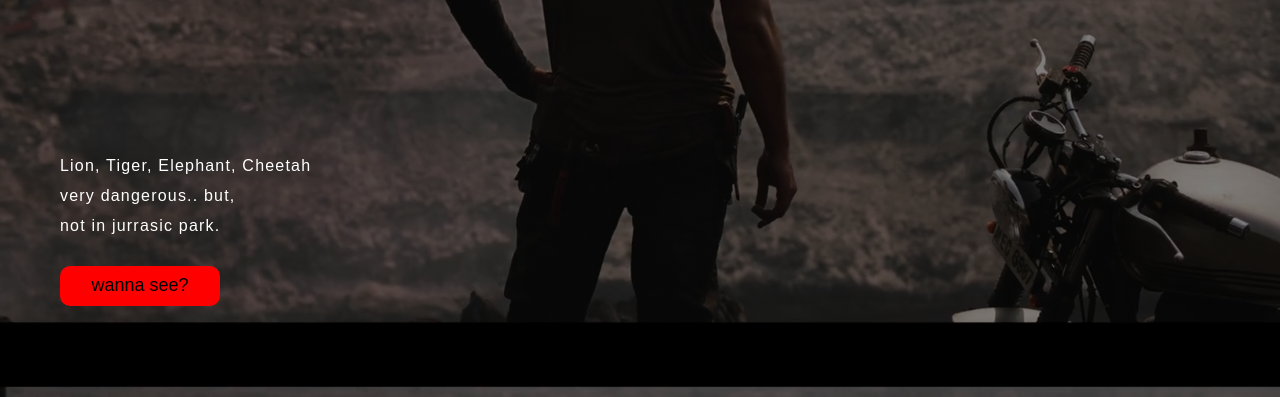
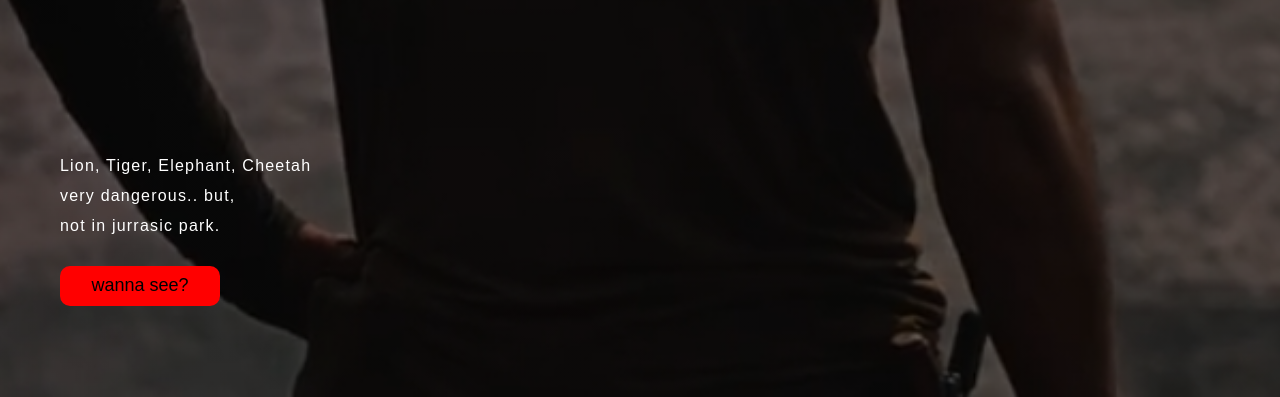
Before and after one commit to KesuboyinaYaswanth/salaar3, a plain HTML site: page index.html in a window 1280 px wide. Shown: the part 403-800 px from the top of the page. Drawn offline with nearby package versions, Linux system fonts and the light colour scheme; files whose address does not match are found by name.

Commit message:
Update style2.css

```diff
--- a/style2.css
+++ b/style2.css
@@ -18,7 +18,7 @@
     width: 100%;
     background: linear-gradient(to top, rgba(0,0,0,0.5)50%,rgba(0, 0, 0, 0.5)50%), url(pb.jpg);
     background-position: center;
-    background-size: 1550px;
+    background-size: 5000px;
     height: 100vh;
 }
 
```
